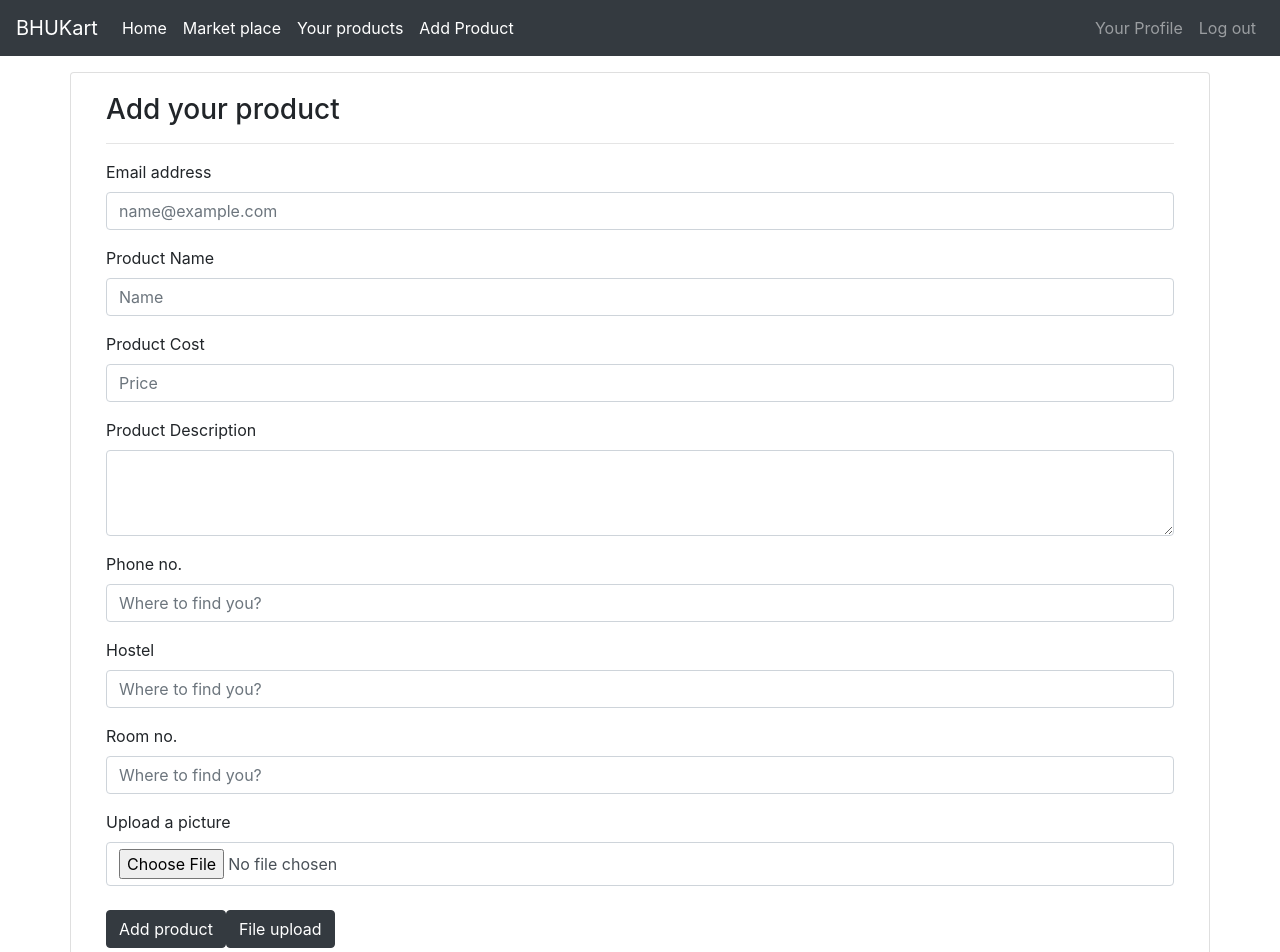
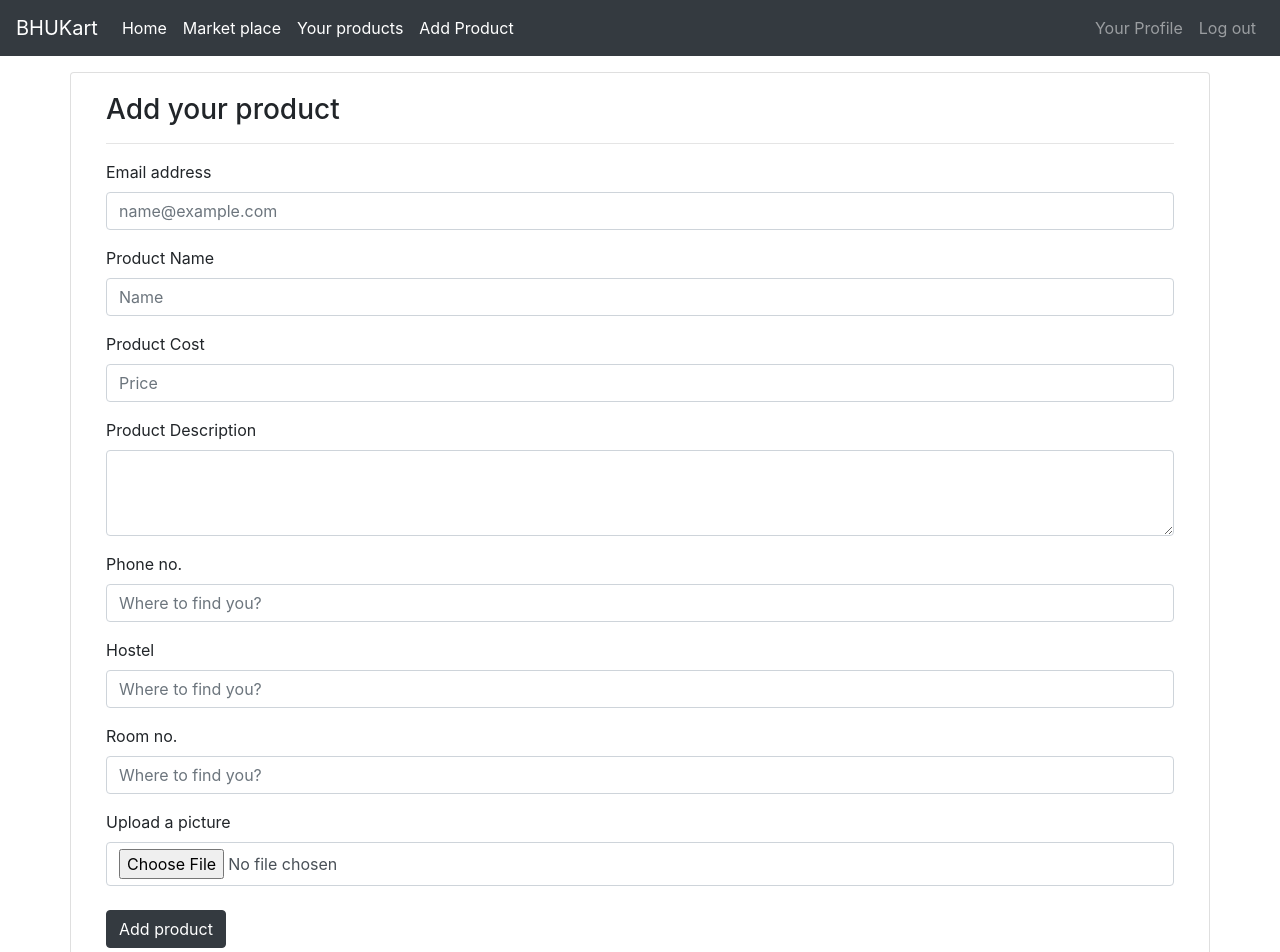
Before and after one commit to harsh1245-bit/bhukart, a React (Create React App) app: page /addproduct in a window 1280 px wide. Shown: the top 952 px of the page. Built offline with nearby package versions, Linux system fonts and the light colour scheme; no server answers.

Commit message:
Update AddProduct.js

```diff
--- a/src/components/AddProduct.js
+++ b/src/components/AddProduct.js
@@ -32,7 +32,7 @@
 
    handleUpload = () => {
 
-     storage.ref(`images/{this.state.file.name}`).put(this.state.file).then(function(snapshot) {
+     storage.ref('images/'+this.state.file.name).put(this.state.file).then(function(snapshot) {
 
             // Get task progress, including the number of bytes uploaded and the total number of bytes to be uploaded
             var progress = (snapshot.bytesTransferred / snapshot.totalBytes) * 100;
@@ -210,11 +210,9 @@
             placeholder="How does your product look like?"
           /> <div id="progress"></div>
         </div>
-        <button className="btn btn-dark my-2" onClick={this.addData}>
+
+        <button className="btn btn-dark my-2" onClick={this.handleUpload}>
           Add product
-        </button>
-        <button className="btn btn-dark my-2" onClick={this.handleUpload}>
-          File upload
         </button>
       </div>
     </div>
```
